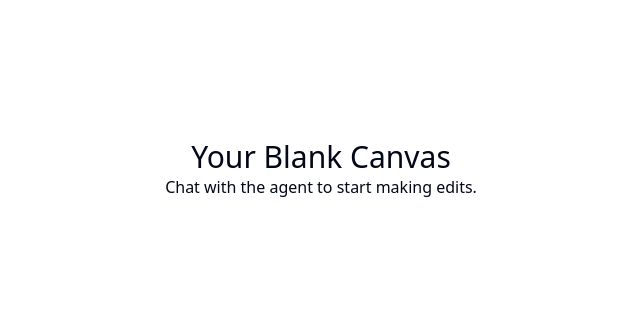
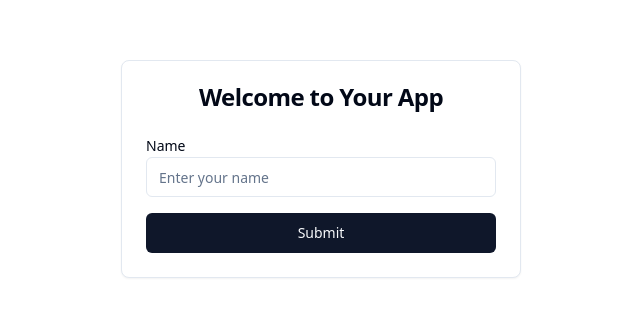
Before and after one commit to GPT-Engineer-App/adaptable-base, a React (Vite) app: page / in a window 1280 px wide. Shown: the part 231-548 px from the top of the page, without its empty margins (319-959 px from the left). Built offline with nearby package versions, Linux system fonts and the light colour scheme.

Commit message:
Create a bare-bones web application with a basic structure including a card, input, and button.

```diff
--- a/src/pages/Index.jsx
+++ b/src/pages/Index.jsx
@@ -1,15 +1,38 @@
-// Update this page (the content is just a fallback if you fail and example)
+import React from "react";
+import { Button } from "@/components/ui/button";
+import { Card, CardContent, CardHeader, CardTitle } from "@/components/ui/card";
+import { Input } from "@/components/ui/input";
+import { Label } from "@/components/ui/label";
+import { useToast } from "@/components/ui/use-toast";
 
 const Index = () => {
+  const { toast } = useToast();
+
+  const handleClick = () => {
+    toast({
+      title: "Hello, World!",
+      description: "This is a toast notification.",
+    });
+  };
+
   return (
     <div className="h-screen w-screen flex items-center justify-center">
-      {/* Update with components here - default to put new layout sections as separate components in the components folder, and import them here */}
-      <div>
-        <h1 className="text-3xl text-center">Your Blank Canvas</h1>
-        <p className="text-center">
-          Chat with the agent to start making edits.
-        </p>
-      </div>
+      <Card className="w-[400px]">
+        <CardHeader>
+          <CardTitle className="text-center">Welcome to Your App</CardTitle>
+        </CardHeader>
+        <CardContent>
+          <div className="space-y-4">
+            <div>
+              <Label htmlFor="name">Name</Label>
+              <Input id="name" placeholder="Enter your name" />
+            </div>
+            <Button onClick={handleClick} className="w-full">
+              Submit
+            </Button>
+          </div>
+        </CardContent>
+      </Card>
     </div>
   );
 };
```
